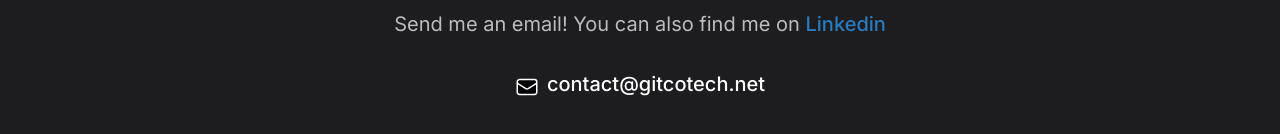
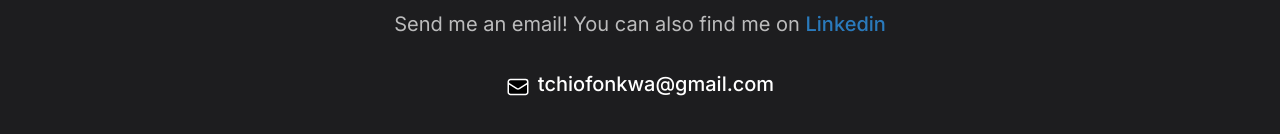
Before and after one commit to LnPaulin/resume_website, a React (Vite) app: page / in a window 1280 px wide. Shown: the part 5970-6104 px from the top of the page. Built offline with nearby package versions, Linux system fonts and the light colour scheme.

Commit message:
contact updated

```diff
--- a/src/components/About.tsx
+++ b/src/components/About.tsx
@@ -94,7 +94,7 @@ function About() {
                 </svg>
               </a>
 
-              <a href="mailto:contact@gitcotech.net" target="_blank">
+              <a href="mailto:tchiofonkwa@gmail.com" target="_blank">
                 <svg
                   className="w-6 h-6 rounded-sm fill-white/70 hover:fill-cerulean cursor-pointer"
                   viewBox="0 0 232 232"
--- a/src/components/Contact.tsx
+++ b/src/components/Contact.tsx
@@ -14,11 +14,11 @@ export default function Contact() {
         <h2 className="mt-8 md:mt-24 font-extrabold tracking-wide text-center text-4xl md:text-7xl text-offwhite">Reach out to me</h2>
         <p className="pt-8 w-4/5 opacity-70 text-lg md:text-xl text-center">
           Send me an email! You can also find me on{" "}
-          <a href="https://www.linkedin.com/in/tchio-fonkwa-paulin" target="_blank" className="text-cerulean font-medium hover:underline">Linkedin</a>
+          <a href="https://www.linkedin.com/in/paulin-tf/" target="_blank" className="text-cerulean font-medium hover:underline">Linkedin</a>
           {" "}
         </p>
       </div>
-      <a href="mailto:contact@gitcotech.net" className="w-fit group flex items-center justify-center gap-2 mx-auto mt-8">
+      <a href="mailto:tchiofonkwa@gmail.com" className="w-fit group flex items-center justify-center gap-2 mx-auto mt-8">
         <svg
           xmlns="http://www.w3.org/2000/svg"
           viewBox="0 0 24 24"
@@ -27,7 +27,7 @@ export default function Contact() {
           className="w-6 h-6 group-hover:stroke-cerulean duration-300">
           <path strokeLinecap="round" strokeLinejoin="round" d="M21.75 6.75v10.5a2.25 2.25 0 0 1-2.25 2.25h-15a2.25 2.25 0 0 1-2.25-2.25V6.75m19.5 0A2.25 2.25 0 0 0 19.5 4.5h-15a2.25 2.25 0 0 0-2.25 2.25m19.5 0v.243a2.25 2.25 0 0 1-1.07 1.916l-7.5 4.615a2.25 2.25 0 0 1-2.36 0L3.32 8.91a2.25 2.25 0 0 1-1.07-1.916V6.75" />
         </svg>
-        <p className="text-xl font-medium group-hover:text-cerulean duration-300 mb-[5px]">contact@gitcotech.net</p>
+        <p className="text-xl font-medium group-hover:text-cerulean duration-300 mb-[5px]">tchiofonkwa@gmail.com</p>
       </a>
     </div>
   )
```
